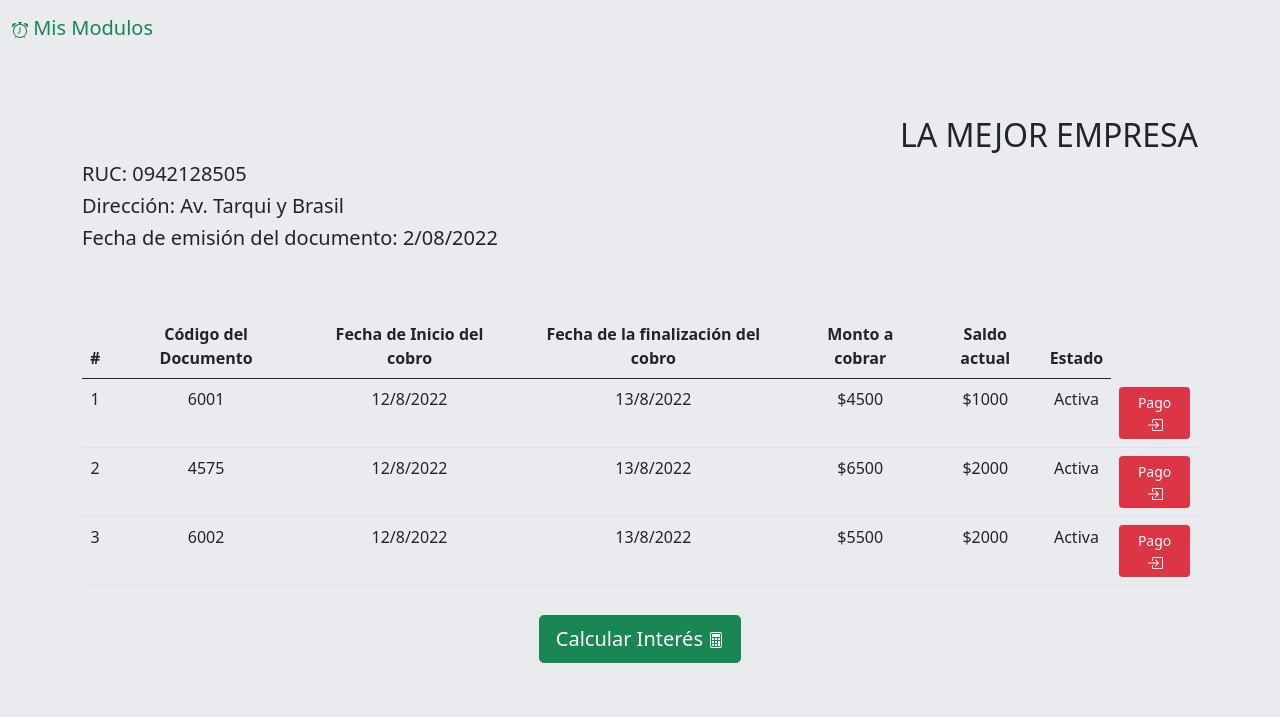
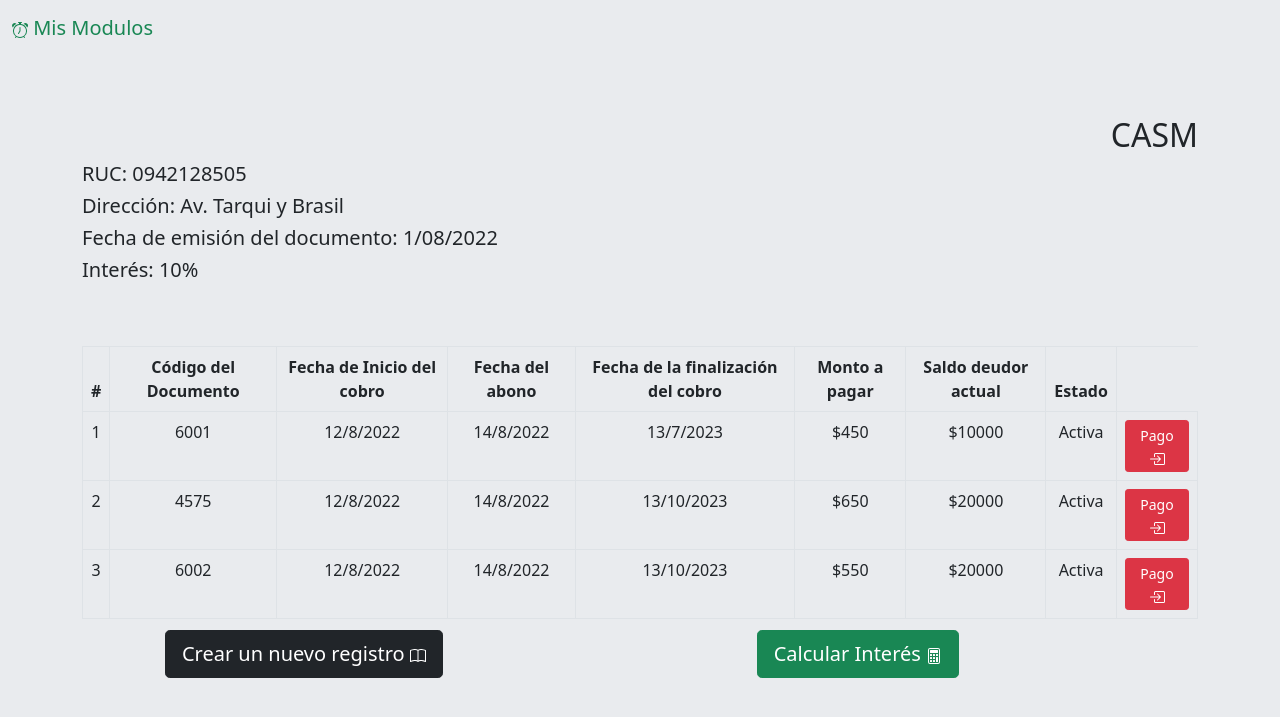
Before and after one commit to MartinVelez2002/prototipoweb, a Django app: page /cuentasCobrar/ in a window 1280 px wide. Shown: the part 62-779 px from the top of the page. Run offline with Django 4.2, Linux system fonts and the light colour scheme.

Commit message:
Actualización

```diff
--- a/ecommerse/cuentas_por_cobrar/views.py
+++ b/ecommerse/cuentas_por_cobrar/views.py
@@ -15,7 +15,7 @@ html_base = """
 def cuentasCobrar (request):
     data = {
     'titulo':'Cuentas por Cobrar',
-    'nombre': 'LA MEJOR EMPRESA',
+    'nombre': 'CASM',
     }
     return render(request, 'cuentas_por_cobrar/cuentasCobrar.html',data)
 
@@ -24,6 +24,14 @@ def calculoInteres (request):
 
 def pago_deuda (request):
     return render(request, 'cuentas_por_cobrar/cobro_deuda.html')
+
+def crearCrobro(request):
+    data = {
+        'titulo': 'Cuentas por Cobrar',
+        'nombre': 'CASM',
+    }
+    return render(request, 'cuentas_por_cobrar/creaCobro.html', data)
+
 
 #FIN DE CUENTAS POR COBRAR
 
--- a/ecommerse/ecommerse/urls.py
+++ b/ecommerse/ecommerse/urls.py
@@ -23,6 +23,7 @@ urlpatterns = [
     path('interes/',calculoInteres, name='interes'),
     path('cuentasCobrar/', cuentasCobrar, name='cuenta'),
     path('pagoDeuda/', pago_deuda, name='pago'),
+    path('crear/',crearCrobro, name= 'crear'),
 
     path('', inicio, name='inicio'),
     path('articulo/', articulo, name='articulo'),
--- a/ecommerse/templates/cuentas_por_cobrar/cobro_deuda.html
+++ b/ecommerse/templates/cuentas_por_cobrar/cobro_deuda.html
@@ -27,8 +27,7 @@
                 </form>
     </div>
     <div class="container-lg cent" >
-        <!-- Button trigger modal -->
-        <a href="{% url 'cuenta' %}"> <button type="button" class="btn btn-dark">
+        <a href="{% url 'cuenta' %}"> <button type="button" class="btn btn-dark" onclick="alert('Pago realizado con éxito')">
         Realizar Pago <svg xmlns="http://www.w3.org/2000/svg" width="16" height="16" fill="currentColor" class="bi bi-cash" viewBox="0 0 16 16">
         <path d="M8 10a2 2 0 1 0 0-4 2 2 0 0 0 0 4z"/>
         <path d="M0 4a1 1 0 0 1 1-1h14a1 1 0 0 1 1 1v8a1 1 0 0 1-1 1H1a1 1 0 0 1-1-1V4zm3 0a2 2 0 0 1-2 2v4a2 2 0 0 1 2 2h10a2 2 0 0 1 2-2V6a2 2 0 0 1-2-2H3z"/>
--- a/ecommerse/templates/cuentas_por_cobrar/cuentasCobrar.html
+++ b/ecommerse/templates/cuentas_por_cobrar/cuentasCobrar.html
@@ -7,20 +7,21 @@
        <h2 class="nom_empr"> {{ nombre }} </h2>
        <h5> RUC: 0942128505 </h5>
        <h5> Dirección: Av. Tarqui y Brasil </h5>
-       <h5> Fecha de emisión del documento: 2/08/2022 </h5>
-
+       <h5> Fecha de emisión del documento: 1/08/2022 </h5>
+       <h5> Interés: 10% </h5>
     </div>
 
     <div class="container-lg table-responsive ">
-        <table class="table table-hover ">
+        <table class="table table-hover table-bordered">
           <thead>
             <tr>
               <th scope="col">#</th>
               <th scope="col">Código del Documento</th>
               <th scope="col">Fecha de Inicio del cobro</th>
+              <th scope="col">Fecha del abono</th>
               <th scope="col">Fecha de la finalización del cobro</th>
-              <th scope="col">Monto a cobrar</th>
-              <th scope="col">Saldo actual</th>
+              <th scope="col">Monto a pagar</th>
+              <th scope="col">Saldo deudor actual</th>
               <th scope="col"> Estado </th>
             </tr>
           </thead>
@@ -28,10 +29,11 @@
             <tr>
               <td>1</td>
               <td>6001</td>
-              <td>12/8/2022</td>
-              <td>13/8/2022</td>
-              <td>$4500</td>
-              <td>$1000</td>
+              <td>12/8/2022 </td>
+              <td>14/8/2022 </td>
+              <td>13/7/2023</td>
+              <td>$450</td>
+              <td>$10000</td>
               <td>Activa</td>
               <td><a href="{% url 'pago' %}"> <button type="button" class="btn btn-danger btn-sm"> Pago <svg xmlns="http://www.w3.org/2000/svg" width="16" height="16" fill="currentColor" class="bi bi-box-arrow-in-right" viewBox="0 0 16 16">
   <path fill-rule="evenodd" d="M6 3.5a.5.5 0 0 1 .5-.5h8a.5.5 0 0 1 .5.5v9a.5.5 0 0 1-.5.5h-8a.5.5 0 0 1-.5-.5v-2a.5.5 0 0 0-1 0v2A1.5 1.5 0 0 0 6.5 14h8a1.5 1.5 0 0 0 1.5-1.5v-9A1.5 1.5 0 0 0 14.5 2h-8A1.5 1.5 0 0 0 5 3.5v2a.5.5 0 0 0 1 0v-2z"/>
@@ -42,9 +44,10 @@
               <td>2</td>
               <td>4575</td>
               <td>12/8/2022</td>
-              <td>13/8/2022</td>
-              <td>$6500</td>
-              <td>$2000</td>
+              <td>14/8/2022 </td>
+              <td>13/10/2023</td>
+              <td>$650</td>
+              <td>$20000</td>
               <td>Activa</td>
               <td><a href="{% url 'pago' %}"> <button type="button" class="btn btn-danger btn-sm"> Pago <svg xmlns="http://www.w3.org/2000/svg" width="16" height="16" fill="currentColor" class="bi bi-box-arrow-in-right" viewBox="0 0 16 16">
   <path fill-rule="evenodd" d="M6 3.5a.5.5 0 0 1 .5-.5h8a.5.5 0 0 1 .5.5v9a.5.5 0 0 1-.5.5h-8a.5.5 0 0 1-.5-.5v-2a.5.5 0 0 0-1 0v2A1.5 1.5 0 0 0 6.5 14h8a1.5 1.5 0 0 0 1.5-1.5v-9A1.5 1.5 0 0 0 14.5 2h-8A1.5 1.5 0 0 0 5 3.5v2a.5.5 0 0 0 1 0v-2z"/>
@@ -55,9 +58,10 @@
               <td >3</td>
               <td>6002</td>
               <td>12/8/2022</td>
-              <td>13/8/2022</td>
-              <td>$5500</td>
-              <td>$2000</td>
+              <td>14/8/2022 </td>
+              <td>13/10/2023</td>
+              <td>$550</td>
+              <td>$20000</td>
               <td>Activa</td>
               <td><a href="{% url 'pago' %}">
                   <button type="button" class="btn btn-danger btn-sm"> Pago <svg xmlns="http://www.w3.org/2000/svg" width="16" height="16" fill="currentColor" class="bi bi-box-arrow-in-right" viewBox="0 0 16 16">
@@ -70,13 +74,20 @@
           </tbody>
         </table>
     </div>
-    <div class="container-lg cent" >
-        <a href="{% url 'interes' %}"> <button type="button" class="btn btn-success btn-lg "> Calcular Interés <svg xmlns="http://www.w3.org/2000/svg" width="16" height="16" fill="currentColor" class="bi bi-calculator" viewBox="0 0 16 16">
-        <path d="M12 1a1 1 0 0 1 1 1v12a1 1 0 0 1-1 1H4a1 1 0 0 1-1-1V2a1 1 0 0 1 1-1h8zM4 0a2 2 0 0 0-2 2v12a2 2 0 0 0 2 2h8a2 2 0 0 0 2-2V2a2 2 0 0 0-2-2H4z"/>
-        <path d="M4 2.5a.5.5 0 0 1 .5-.5h7a.5.5 0 0 1 .5.5v2a.5.5 0 0 1-.5.5h-7a.5.5 0 0 1-.5-.5v-2zm0 4a.5.5 0 0 1 .5-.5h1a.5.5 0 0 1 .5.5v1a.5.5 0 0 1-.5.5h-1a.5.5 0 0 1-.5-.5v-1zm0 3a.5.5 0 0 1 .5-.5h1a.5.5 0 0 1 .5.5v1a.5.5 0 0 1-.5.5h-1a.5.5 0 0 1-.5-.5v-1zm0 3a.5.5 0 0 1 .5-.5h1a.5.5 0 0 1 .5.5v1a.5.5 0 0 1-.5.5h-1a.5.5 0 0 1-.5-.5v-1zm3-6a.5.5 0 0 1 .5-.5h1a.5.5 0 0 1 .5.5v1a.5.5 0 0 1-.5.5h-1a.5.5 0 0 1-.5-.5v-1zm0 3a.5.5 0 0 1 .5-.5h1a.5.5 0 0 1 .5.5v1a.5.5 0 0 1-.5.5h-1a.5.5 0 0 1-.5-.5v-1zm0 3a.5.5 0 0 1 .5-.5h1a.5.5 0 0 1 .5.5v1a.5.5 0 0 1-.5.5h-1a.5.5 0 0 1-.5-.5v-1zm3-6a.5.5 0 0 1 .5-.5h1a.5.5 0 0 1 .5.5v1a.5.5 0 0 1-.5.5h-1a.5.5 0 0 1-.5-.5v-1zm0 3a.5.5 0 0 1 .5-.5h1a.5.5 0 0 1 .5.5v4a.5.5 0 0 1-.5.5h-1a.5.5 0 0 1-.5-.5v-4z"/>
-</svg></button> </a>
+
+    <div class=" container-lg row row-cols-2 row-cols-lg-5 g-2 g-lg-3 ">
+        <div class="col cent" >
+            <a href="{% url 'crear' %}"> <button type="button" class="btn btn-dark btn-lg "> Crear un nuevo registro <svg xmlns="http://www.w3.org/2000/svg" width="16" height="16" fill="currentColor" class="bi bi-book" viewBox="0 0 16 16">
+            <path d="M1 2.828c.885-.37 2.154-.769 3.388-.893 1.33-.134 2.458.063 3.112.752v9.746c-.935-.53-2.12-.603-3.213-.493-1.18.12-2.37.461-3.287.811V2.828zm7.5-.141c.654-.689 1.782-.886 3.112-.752 1.234.124 2.503.523 3.388.893v9.923c-.918-.35-2.107-.692-3.287-.81-1.094-.111-2.278-.039-3.213.492V2.687zM8 1.783C7.015.936 5.587.81 4.287.94c-1.514.153-3.042.672-3.994 1.105A.5.5 0 0 0 0 2.5v11a.5.5 0 0 0 .707.455c.882-.4 2.303-.881 3.68-1.02 1.409-.142 2.59.087 3.223.877a.5.5 0 0 0 .78 0c.633-.79 1.814-1.019 3.222-.877 1.378.139 2.8.62 3.681 1.02A.5.5 0 0 0 16 13.5v-11a.5.5 0 0 0-.293-.455c-.952-.433-2.48-.952-3.994-1.105C10.413.809 8.985.936 8 1.783z"/>
+            </svg> </button> </a>
+        </div>
+        <div class="col cent" >
+            <a href="{% url 'interes' %}"> <button type="button" class="btn btn-success btn-lg "> Calcular Interés <svg xmlns="http://www.w3.org/2000/svg" width="16" height="16" fill="currentColor" class="bi bi-calculator" viewBox="0 0 16 16">
+            <path d="M12 1a1 1 0 0 1 1 1v12a1 1 0 0 1-1 1H4a1 1 0 0 1-1-1V2a1 1 0 0 1 1-1h8zM4 0a2 2 0 0 0-2 2v12a2 2 0 0 0 2 2h8a2 2 0 0 0 2-2V2a2 2 0 0 0-2-2H4z"/>
+            <path d="M4 2.5a.5.5 0 0 1 .5-.5h7a.5.5 0 0 1 .5.5v2a.5.5 0 0 1-.5.5h-7a.5.5 0 0 1-.5-.5v-2zm0 4a.5.5 0 0 1 .5-.5h1a.5.5 0 0 1 .5.5v1a.5.5 0 0 1-.5.5h-1a.5.5 0 0 1-.5-.5v-1zm0 3a.5.5 0 0 1 .5-.5h1a.5.5 0 0 1 .5.5v1a.5.5 0 0 1-.5.5h-1a.5.5 0 0 1-.5-.5v-1zm0 3a.5.5 0 0 1 .5-.5h1a.5.5 0 0 1 .5.5v1a.5.5 0 0 1-.5.5h-1a.5.5 0 0 1-.5-.5v-1zm3-6a.5.5 0 0 1 .5-.5h1a.5.5 0 0 1 .5.5v1a.5.5 0 0 1-.5.5h-1a.5.5 0 0 1-.5-.5v-1zm0 3a.5.5 0 0 1 .5-.5h1a.5.5 0 0 1 .5.5v1a.5.5 0 0 1-.5.5h-1a.5.5 0 0 1-.5-.5v-1zm0 3a.5.5 0 0 1 .5-.5h1a.5.5 0 0 1 .5.5v1a.5.5 0 0 1-.5.5h-1a.5.5 0 0 1-.5-.5v-1zm3-6a.5.5 0 0 1 .5-.5h1a.5.5 0 0 1 .5.5v1a.5.5 0 0 1-.5.5h-1a.5.5 0 0 1-.5-.5v-1zm0 3a.5.5 0 0 1 .5-.5h1a.5.5 0 0 1 .5.5v4a.5.5 0 0 1-.5.5h-1a.5.5 0 0 1-.5-.5v-4z"/>
+        </svg></button> </a>
+        </div>
     </div>
 
 
-
 {% endblock %}
```
Also changed, not shown: ecommerse/templates/cuentas_por_cobrar/creaCobro.html (added, +60 -0 lines), ecommerse/templates/cuentas_por_cobrar/interés.html (+12 -12 lines).
